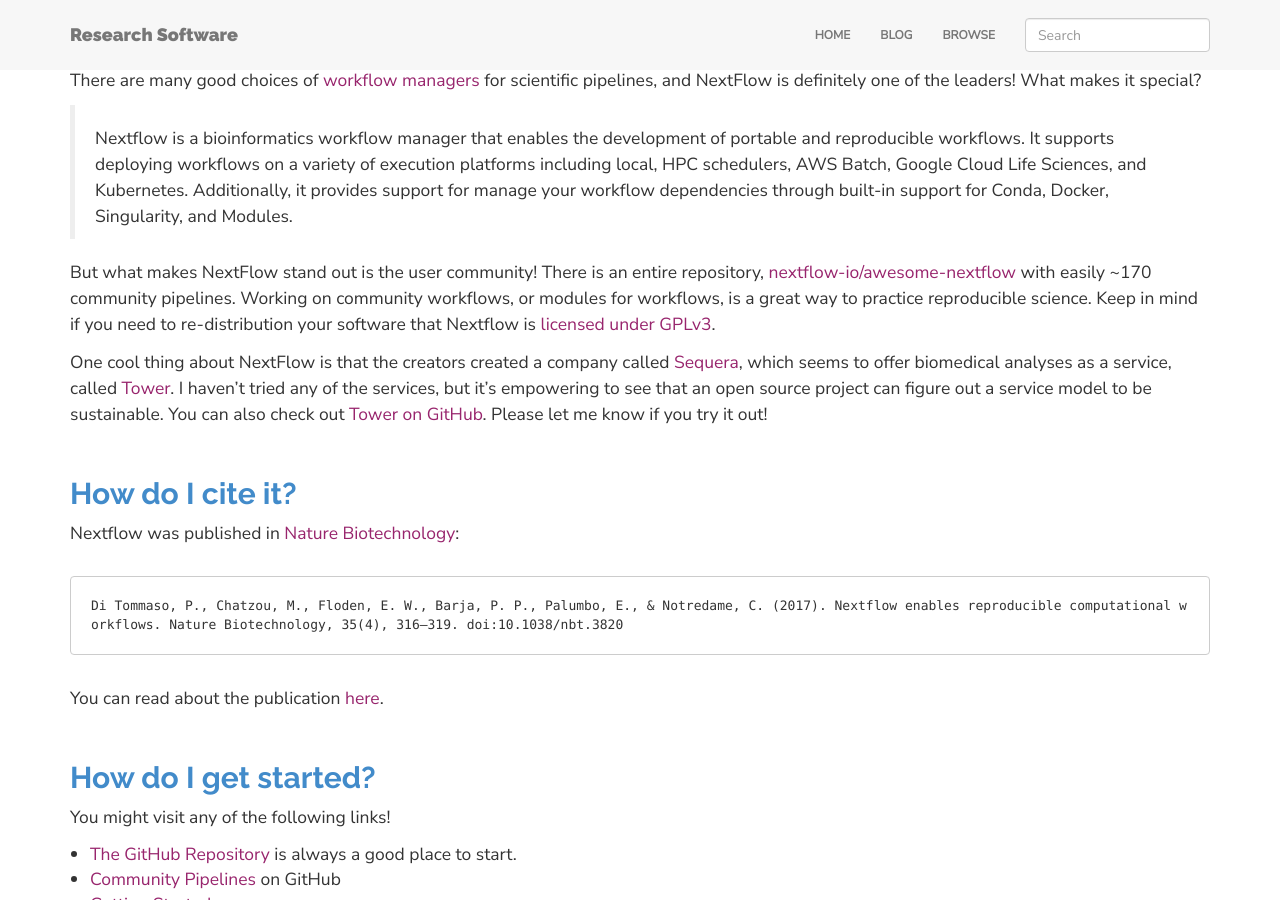
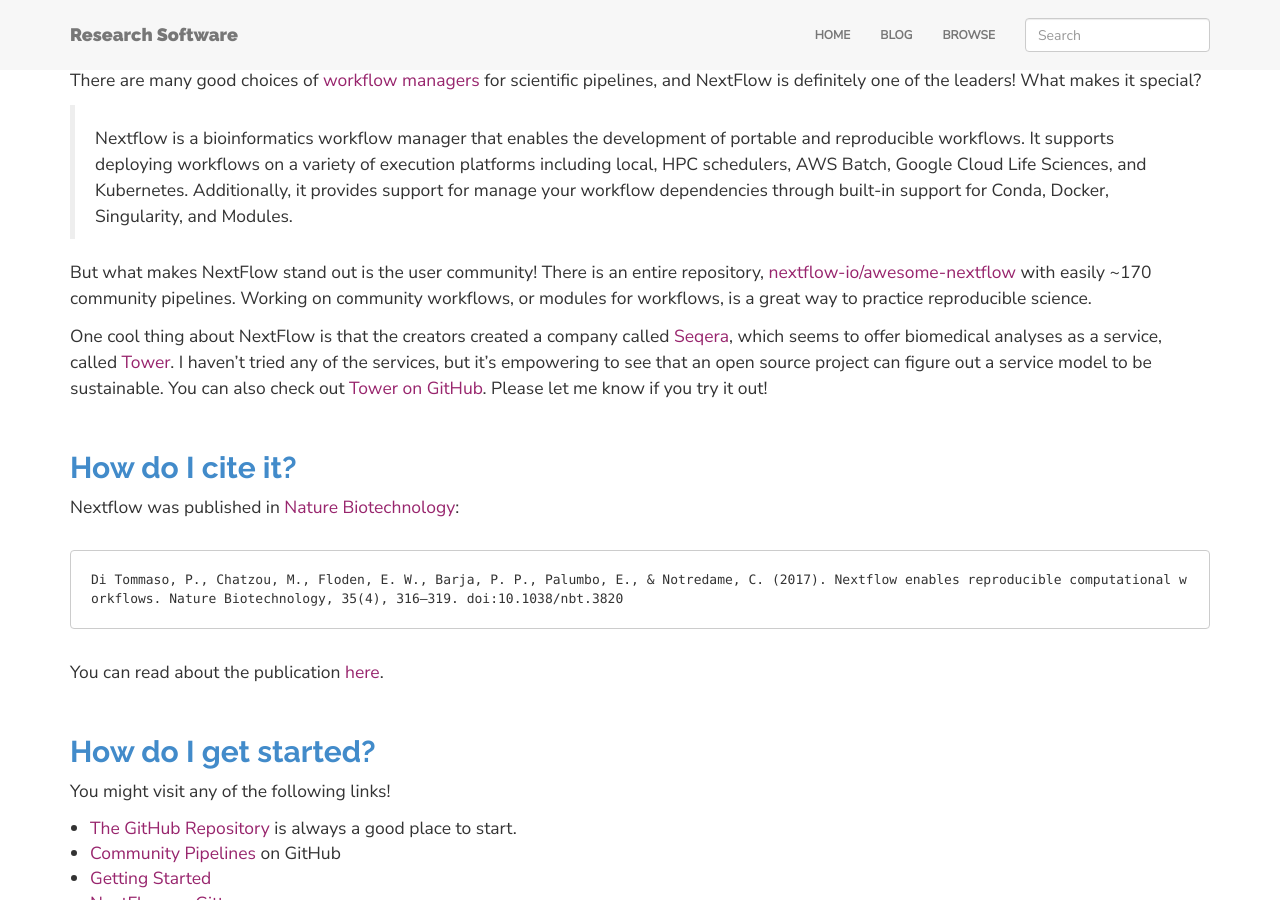
Before and after one commit to rseng/rseng, a Jekyll site: the page built from _posts/software/2020-08-23-nextflow.md, in a window 1280 px wide and 900 px high, scrolled down 1361 px. Built offline with Jekyll 4.4.1, drawn with Linux system fonts in a browser that asks for light colours; nearby versions of some CDN libraries.

Commit message:
Update 2020-08-23-nextflow.md

```diff
--- a/_posts/software/2020-08-23-nextflow.md
+++ b/_posts/software/2020-08-23-nextflow.md
@@ -46,10 +46,9 @@
 > Nextflow is a bioinformatics workflow manager that enables the development of portable and reproducible workflows. It supports deploying workflows on a variety of execution platforms including local, HPC schedulers, AWS Batch, Google Cloud Life Sciences, and Kubernetes. Additionally, it provides support for manage your workflow dependencies through built-in support for Conda, Docker, Singularity, and Modules.
 
 But what makes NextFlow stand out is the user community! There is an entire repository, <a href="https://github.com/nextflow-io/awesome-nextflow" target="_blank">nextflow-io/awesome-nextflow</a> with easily ~170 community pipelines. Working on community workflows, or modules
-for workflows, is a great way to practice reproducible science. Keep in mind if you need to re-distribution your
-software that Nextflow is <a href="https://www.nextflow.io/blog/2018/clarification-about-nextflow-license.html" target="_blank">licensed under GPLv3</a>.
+for workflows, is a great way to practice reproducible science.
 
-One cool thing about NextFlow is that the creators created a company called <a href="https://seqera.io/" target="_blank">Sequera</a>,
+One cool thing about NextFlow is that the creators created a company called <a href="https://seqera.io/" target="_blank">Seqera</a>,
 which seems to offer biomedical analyses as a service, called <a href="https://seqera.io/#section-tower" target="_blank">Tower</a>.
 I haven't tried any of the services, but it's empowering to see that an open source project can figure out a service
 model to be sustainable. You can also check out <a href="https://github.com/seqeralabs/nf-tower" target="_blank">Tower on GitHub</a>.
```
